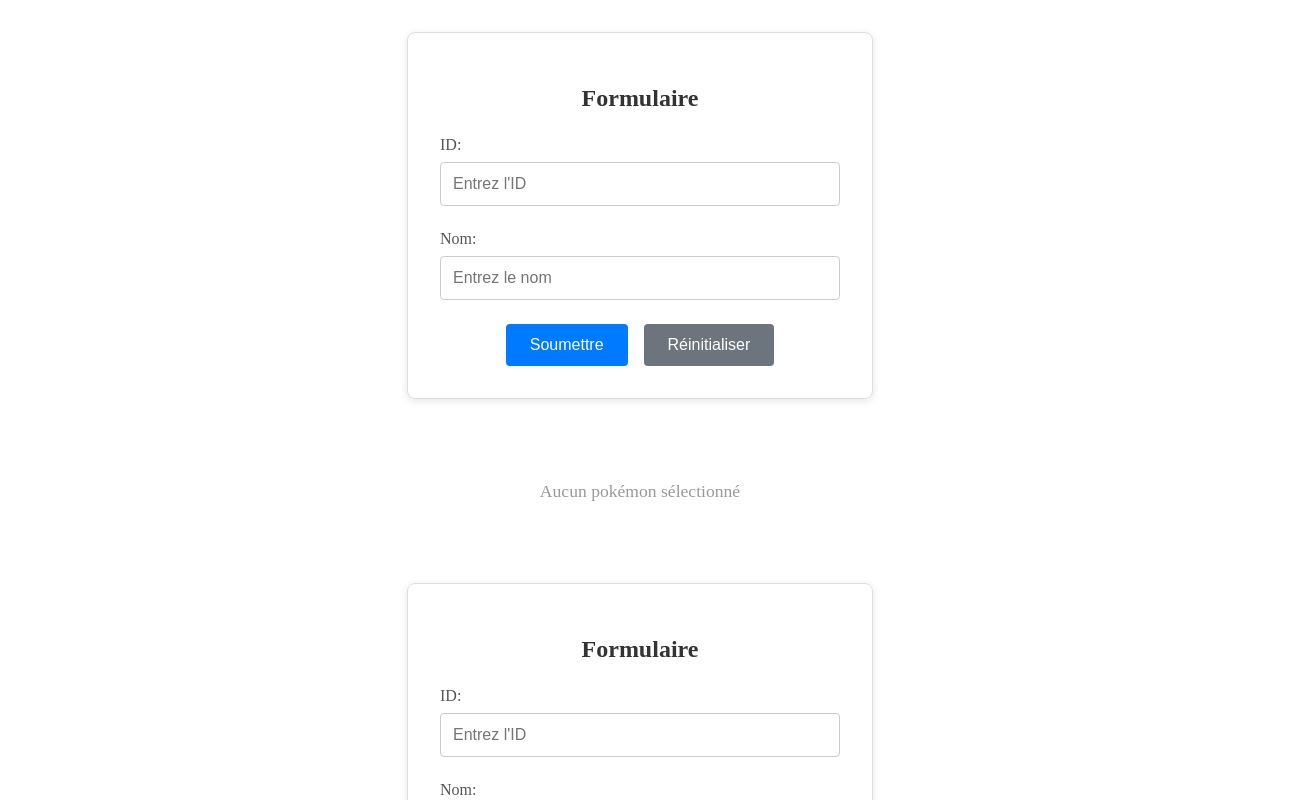
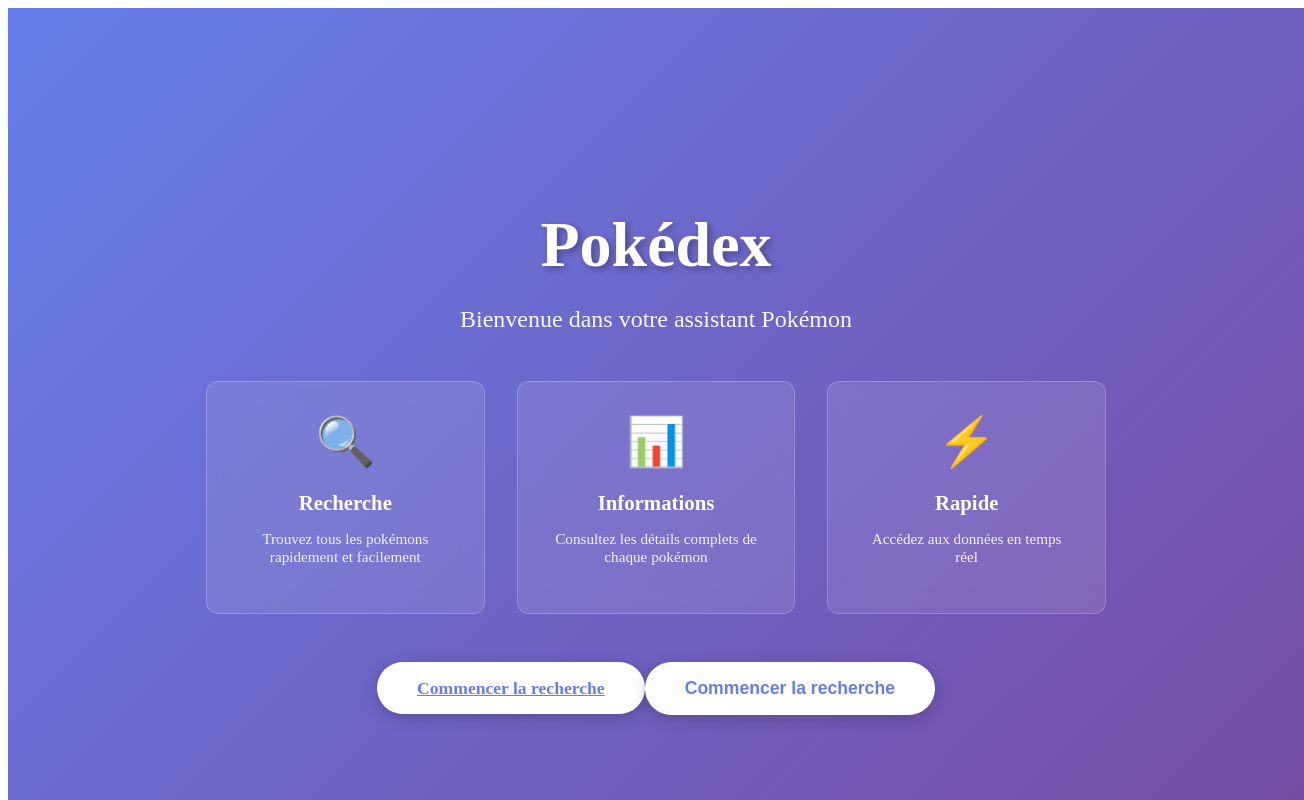
Before and after one commit to sylvainGarnot/millforma-vuejs-2026, a Vue app: page / in a window 1280 px wide. Shown: the top 800 px of the page, 1304 px wide, since content can reach past the window. Built offline with nearby package versions, Linux system fonts and the light colour scheme; the HTML template or start-up script is replaced by a standard one.

Commit message:
router plus simple

```diff
--- a/src/App.vue
+++ b/src/App.vue
@@ -1,13 +1,8 @@
 <script setup lang="ts">
-import SearchPokemonSimple from '@/components/SearchPokemonSimple.vue'
 </script>
 
 <template>
-  <div>
-    <SearchPokemonSimple />
-    <SearchPokemonSimple />
-    <SearchPokemonSimple />
-  </div>
+  <RouterView />
 </template>
 
 <style scoped></style>
--- a/src/router/index.ts
+++ b/src/router/index.ts
@@ -1,8 +1,21 @@
 import { createRouter, createWebHistory } from 'vue-router'
+import HomeView from '@/view/HomeView.vue'
+import SearchView from '@/view/SearchView.vue'
 
 const router = createRouter({
   history: createWebHistory(import.meta.env.BASE_URL),
-  routes: [],
+  routes: [
+    {
+      path: '/',
+      name: 'home',
+      component: HomeView
+    },
+    {
+      path: '/search',
+      name: 'search',
+      component: SearchView
+    }
+  ],
 })
 
 export default router
--- /dev/null
+++ b/src/view/HomeView.vue
@@ -0,0 +1,206 @@
+<script setup lang="ts">
+import { useRouter } from 'vue-router'
+
+const router = useRouter()
+
+</script>
+
+<template>
+    <div class="home-view">
+        <div class="container">
+            <div class="content">
+                <h1 class="title">Pokédex</h1>
+                <p class="subtitle">Bienvenue dans votre assistant Pokémon</p>
+
+                <div class="features">
+                    <div class="feature-card">
+                        <div class="feature-icon">🔍</div>
+                        <h3>Recherche</h3>
+                        <p>Trouvez tous les pokémons rapidement et facilement</p>
+                    </div>
+                    <div class="feature-card">
+                        <div class="feature-icon">📊</div>
+                        <h3>Informations</h3>
+                        <p>Consultez les détails complets de chaque pokémon</p>
+                    </div>
+                    <div class="feature-card">
+                        <div class="feature-icon">⚡</div>
+                        <h3>Rapide</h3>
+                        <p>Accédez aux données en temps réel</p>
+                    </div>
+                </div>
+
+                <router-link to="/search" class="cta-button">Commencer la recherche</router-link>
+
+                <button class="cta-button" @click="() => { router.push({ name: 'search', query: {} }) }">
+                    Commencer la recherche
+                </button>
+
+            </div>
+        </div>
+    </div>
+</template>
+
+<style scoped>
+.home-view {
+    width: 100%;
+    min-height: 100vh;
+    background: linear-gradient(135deg, #667eea 0%, #764ba2 100%);
+    display: flex;
+    align-items: center;
+    justify-content: center;
+    padding: 2rem 1rem;
+}
+
+.container {
+    width: 100%;
+    max-width: 900px;
+}
+
+.content {
+    text-align: center;
+    color: white;
+}
+
+.title {
+    font-size: 4rem;
+    font-weight: bold;
+    margin-bottom: 1rem;
+    text-shadow: 3px 3px 6px rgba(0, 0, 0, 0.3);
+    animation: slideDown 0.8s ease-out;
+}
+
+.subtitle {
+    font-size: 1.5rem;
+    margin-bottom: 3rem;
+    opacity: 0.95;
+    animation: fadeIn 1s ease-out;
+}
+
+.features {
+    display: grid;
+    grid-template-columns: repeat(auto-fit, minmax(250px, 1fr));
+    gap: 2rem;
+    margin-bottom: 3rem;
+    animation: slideUp 0.8s ease-out;
+}
+
+.feature-card {
+    background: rgba(255, 255, 255, 0.1);
+    backdrop-filter: blur(10px);
+    padding: 2rem;
+    border-radius: 12px;
+    border: 1px solid rgba(255, 255, 255, 0.2);
+    transition: transform 0.3s, box-shadow 0.3s;
+}
+
+.feature-card:hover {
+    transform: translateY(-5px);
+    box-shadow: 0 8px 20px rgba(0, 0, 0, 0.2);
+}
+
+.feature-icon {
+    font-size: 3rem;
+    margin-bottom: 1rem;
+}
+
+.feature-card h3 {
+    font-size: 1.3rem;
+    margin-bottom: 0.5rem;
+    font-weight: 600;
+}
+
+.feature-card p {
+    font-size: 0.95rem;
+    opacity: 0.9;
+}
+
+.cta-button {
+    background: white;
+    color: #667eea;
+    padding: 1rem 2.5rem;
+    font-size: 1.1rem;
+    font-weight: bold;
+    border: none;
+    border-radius: 50px;
+    cursor: pointer;
+    transition: all 0.3s;
+    box-shadow: 0 4px 15px rgba(0, 0, 0, 0.2);
+    animation: scaleIn 0.8s ease-out;
+}
+
+.cta-button:hover {
+    transform: scale(1.05);
+    box-shadow: 0 6px 20px rgba(0, 0, 0, 0.3);
+}
+
+.cta-button:active {
+    transform: scale(0.98);
+}
+
+@keyframes slideDown {
+    from {
+        opacity: 0;
+        transform: translateY(-30px);
+    }
+
+    to {
+        opacity: 1;
+        transform: translateY(0);
+    }
+}
+
+@keyframes fadeIn {
+    from {
+        opacity: 0;
+    }
+
+    to {
+        opacity: 1;
+    }
+}
+
+@keyframes slideUp {
+    from {
+        opacity: 0;
+        transform: translateY(30px);
+    }
+
+    to {
+        opacity: 1;
+        transform: translateY(0);
+    }
+}
+
+@keyframes scaleIn {
+    from {
+        opacity: 0;
+        transform: scale(0.9);
+    }
+
+    to {
+        opacity: 1;
+        transform: scale(1);
+    }
+}
+
+@media (max-width: 768px) {
+    .title {
+        font-size: 2.5rem;
+    }
+
+    .subtitle {
+        font-size: 1.2rem;
+    }
+
+    .features {
+        grid-template-columns: 1fr;
+        gap: 1.5rem;
+    }
+
+    .cta-button {
+        padding: 0.875rem 2rem;
+        font-size: 1rem;
+    }
+}
+</style>
--- /dev/null
+++ b/src/view/SearchView.vue
@@ -0,0 +1,12 @@
+<script setup lang="ts">
+import SearchPokemonSimple from '@/components/SearchPokemonSimple.vue'
+
+</script>
+
+<template>
+  <div>
+    <SearchPokemonSimple />
+  </div>
+</template>
+
+<style scoped></style>
```
